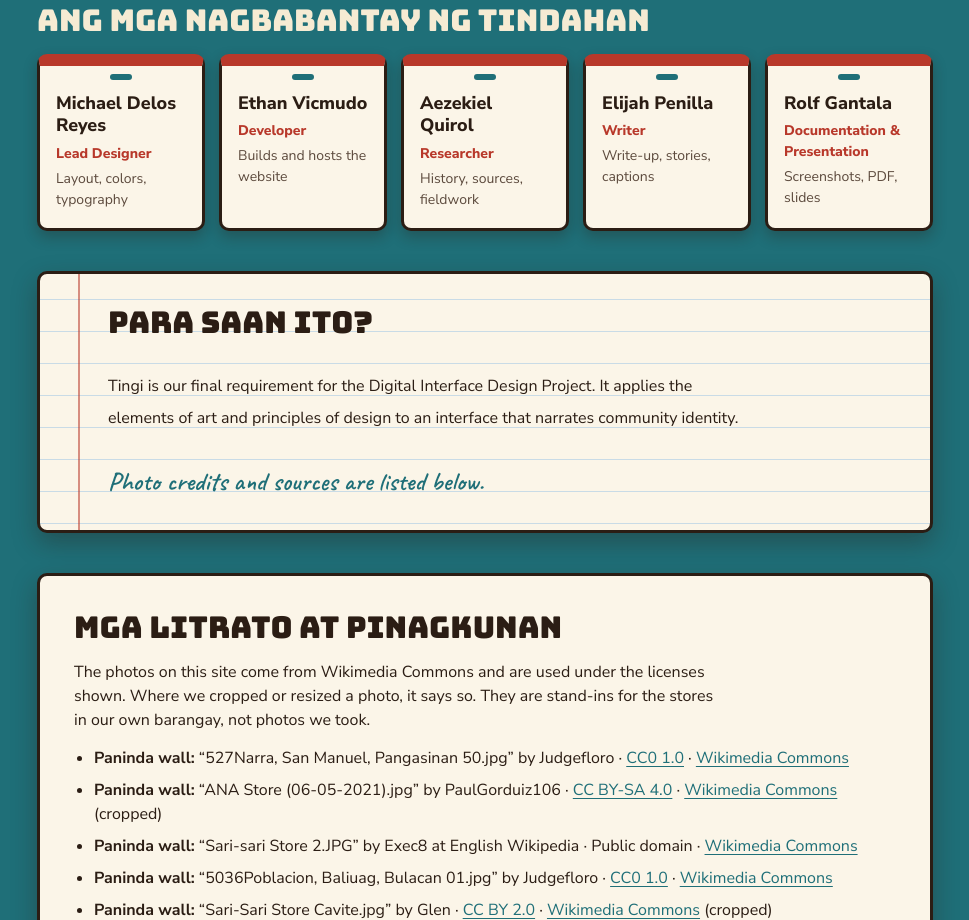
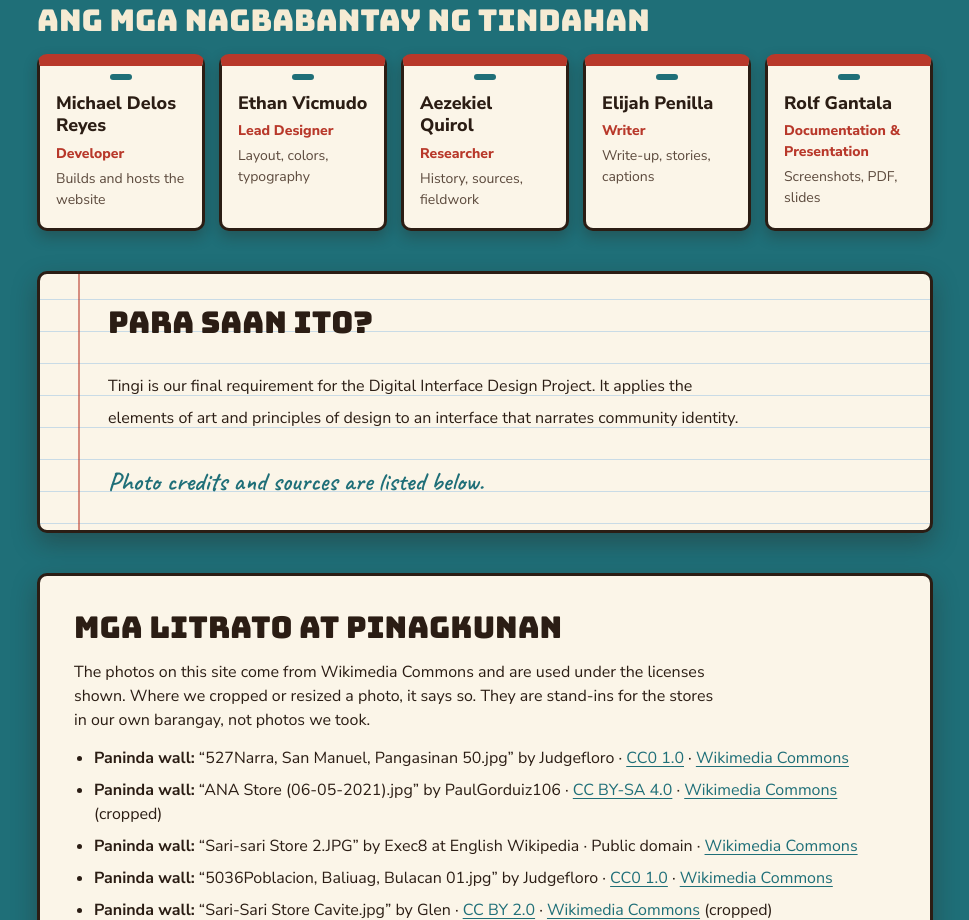
Before and after one commit to delosreyesmichaeljeffrey-stack/interface-project, a plain HTML site: page tungkol.html in a window 1280 px wide. Shown: the part 1080-2000 px from the top of the page, without its empty margins (155-1124 px from the left). Drawn offline with Linux system fonts and the light colour scheme.

Commit message:
Correct team roles: Michael is Developer, Ethan is Lead Designer

```diff
--- a/tungkol.html
+++ b/tungkol.html
@@ -62,8 +62,8 @@
   <section aria-labelledby="team-heading">
     <h2 id="team-heading" class="section-title section-title--light" lang="fil">Ang mga nagbabantay ng tindahan</h2>
     <ul class="team">
-      <li class="member"><p class="member-name">Michael Delos Reyes</p><p class="member-role">Lead Designer</p><p class="member-desc">Layout, colors, typography</p></li>
-      <li class="member"><p class="member-name">Ethan Vicmudo</p><p class="member-role">Developer</p><p class="member-desc">Builds and hosts the website</p></li>
+      <li class="member"><p class="member-name">Michael Delos Reyes</p><p class="member-role">Developer</p><p class="member-desc">Builds and hosts the website</p></li>
+      <li class="member"><p class="member-name">Ethan Vicmudo</p><p class="member-role">Lead Designer</p><p class="member-desc">Layout, colors, typography</p></li>
       <li class="member"><p class="member-name">Aezekiel Quirol</p><p class="member-role">Researcher</p><p class="member-desc">History, sources, fieldwork</p></li>
       <li class="member"><p class="member-name">Elijah Penilla</p><p class="member-role">Writer</p><p class="member-desc">Write-up, stories, captions</p></li>
       <li class="member"><p class="member-name">Rolf Gantala</p><p class="member-role">Documentation &amp; Presentation</p><p class="member-desc">Screenshots, PDF, slides</p></li>
```
Also changed, not shown: docs/process/screenshots/40-final-tungkol-full.png (added), 1 other file.
